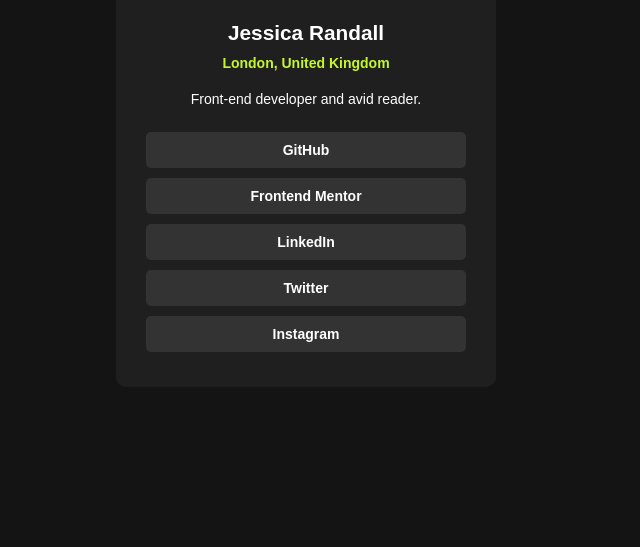
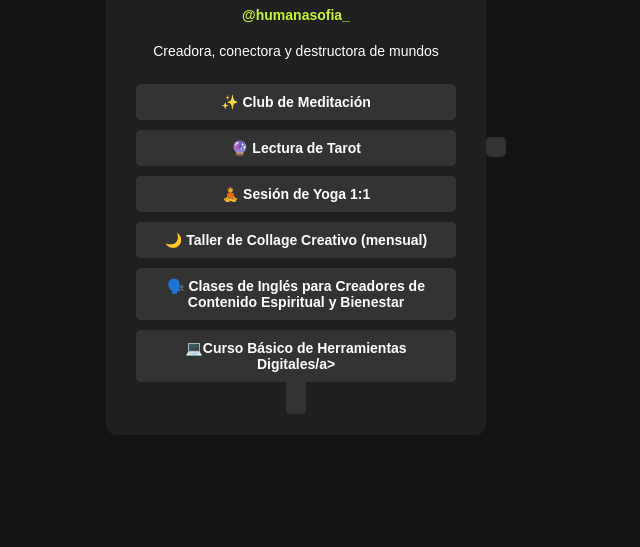
Before and after one commit to anasofiadm/social-links-profile, a plain HTML site: page index.html in a window 1280 px wide. Shown: the part 253-800 px from the top of the page, without its empty margins (334-974 px from the left). Drawn offline with Linux system fonts and the light colour scheme.

Commit message:
Update index.html

```diff
--- a/index.html
+++ b/index.html
@@ -99,16 +99,17 @@
 </head>
 <body>
     <div class="card">
-        <img src="./assets/images/avatar-jessica.jpeg" alt="Jessica Randall" class="profile-img">
-        <h1 class="name">Jessica Randall</h1>
-        <p class="location">London, United Kingdom</p>
-        <p class="description">Front-end developer and avid reader.</p>
+        <img src="./assets/images/avatar-jessica.jpeg" alt="Ana Sofia Logo" class="profile-img">
+        <h1 class="name">Ana Sofía</h1>
+        <p class="location">@humanasofia_</p>
+        <p class="description">Creadora, conectora y destructora de mundos</p>
         <div class="social-links">
-            <a href="#" class="button">GitHub</a>
-            <a href="#" class="button">Frontend Mentor</a>
-            <a href="#" class="button">LinkedIn</a>
-            <a href="#" class="button">Twitter</a>
-            <a href="#" class="button">Instagram</a>
+            <a href="#" class="button">✨ Club de Meditación</a>
+            <a href="#" class="button">🔮 Lectura de Tarot</a>
+            <a href="#" class="button">🧘 Sesión de Yoga 1:1</a>
+            <a href="#" class="button">🌙 Taller de Collage Creativo (mensual)</a>
+            <a href="#" class="button">🗣️ Clases de Inglés para Creadores de Contenido Espiritual y Bienestar</a>
+            <a href="#" class="button">💻Curso Básico de Herramientas Digitales/a>
         </div>
     </div>
 </body>
```
